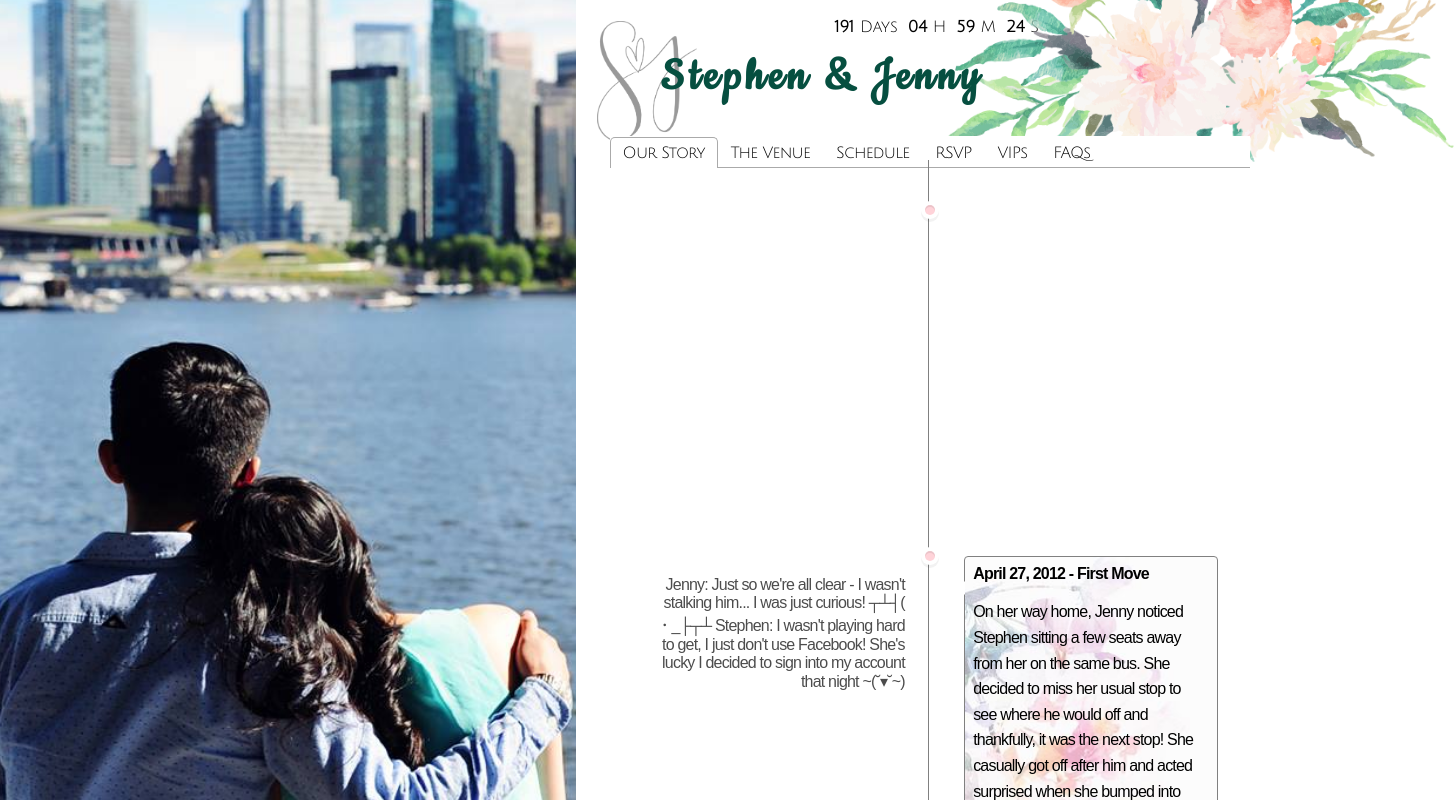
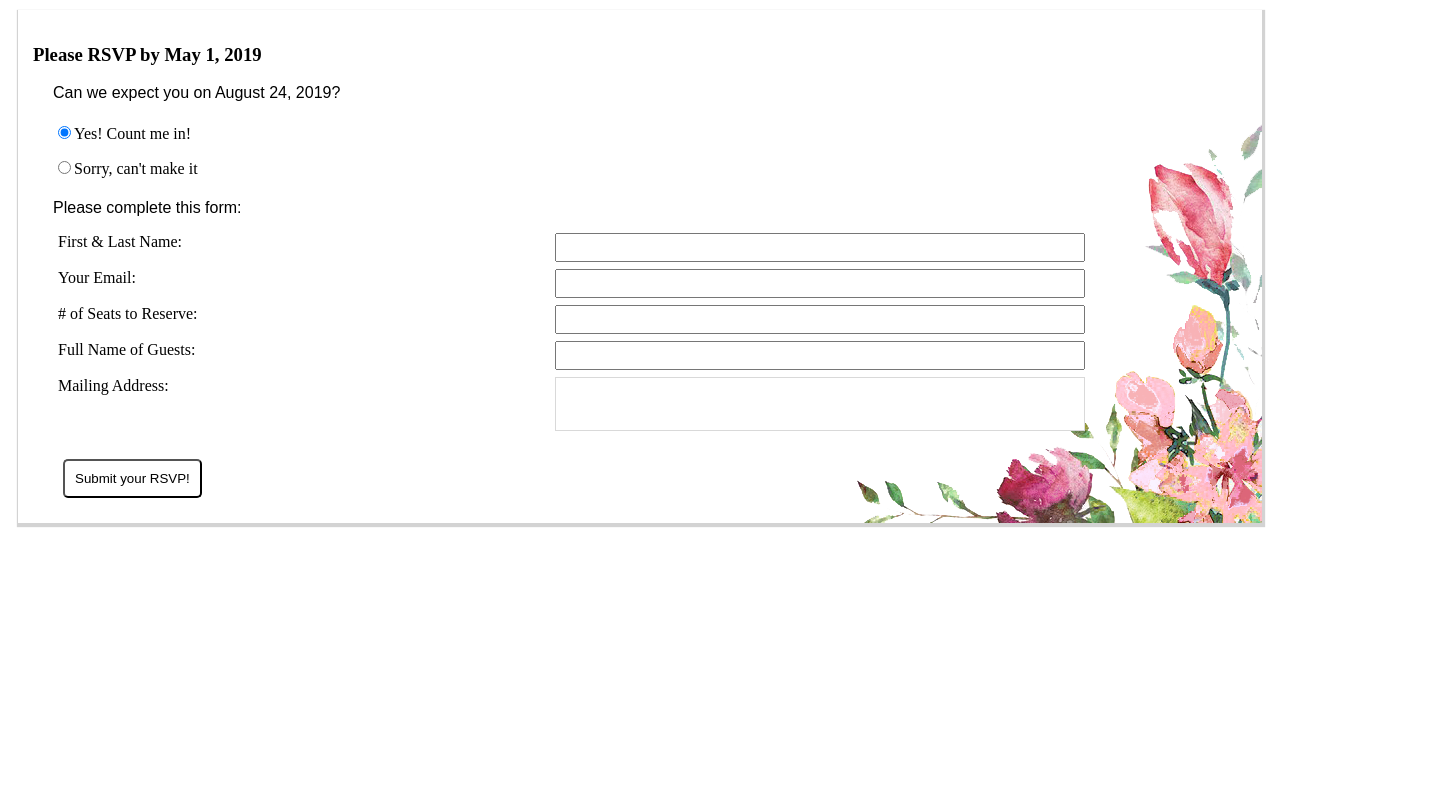
Before and after one commit to jennypoon/sj902, a React (Create React App) app in the folder client/: page / in a window 1280 px wide. Shown: the top 800 px of the page, 1454 px wide, since content can reach past the window. Built offline with nearby package versions, Linux system fonts and the light colour scheme; a web font is replaced by a local one.

Commit message:
removed dependencies

```diff
--- a/client/package.json
+++ b/client/package.json
@@ -5,7 +5,7 @@
   "dependencies": {
     "react": "^16.6.3",
     "react-dom": "^16.6.3",
-    "react-scripts": "2.1.1"
+    "react-scripts": "^2.1.5"
   },
   "scripts": {
     "start": "react-scripts start",
--- a/client/public/index.html
+++ b/client/public/index.html
@@ -2,7 +2,7 @@
 <html lang="en">
   <head>
     <meta charset="utf-8">
-    <link rel="shortcut icon" href="%PUBLIC_URL%/vista_logo.png">
+    <!-- <link rel="shortcut icon" href="%PUBLIC_URL%/vista_logo.png"> -->
     <meta name="viewport" content="width=device-width, initial-scale=1, shrink-to-fit=yes">
     <meta name="apple-mobile-web-app-capable" content="yes" />
     <meta name="theme-color" content="#000000">
--- a/client/src/Home.jsx
+++ b/client/src/Home.jsx
@@ -1,88 +1,20 @@
 import React, { Component } from 'react';
-import { Tab, Tabs, TabList, TabPanel } from 'react-tabs';
 
-import SideImages from "./components/SideImages.jsx";
-import Countdown from "./components/Countdown.jsx";
-import OurStory from "./components/OurStory.jsx";
-import Venue from "./components/Venue.jsx";
-import Schedule from "./components/Schedule.jsx";
 import RSVP from "./components/RSVP.jsx";
-import Faq from "./components/Faq.jsx";
-import Team from "./components/Team.jsx";
-import LoadingPage from "./LoadingPage.jsx";
 
-import logo from "./images/vista_logo.png";
-import floralPinkPeach from './images/floral_piece_pink_peach.png';
-
-import "react-tabs/style/react-tabs.css";
-import "./styling/tabs.css"
 import './App.css';
 
 class Home extends Component {
 
   constructor(props) {
     super(props);
-
-    this.state= {
-     isLoading: true
-    }
+    this.state= {}
   }
 
-  componentDidMount() {
-    setTimeout(() => this.setState({ isLoading: false }));
-   }
-
   render() {
-
-    const tabs = (
-      <div className="tabStyle">
-        <Tabs>
-          <TabList>
-            <Tab> Our Story </Tab>
-            <Tab> The Venue </Tab>
-            <Tab> Schedule </Tab>
-            <Tab> RSVP </Tab>
-            <Tab> VIPs </Tab>
-            <Tab> FAQs </Tab>
-          </TabList>
-
-          <TabPanel>
-            <div className="storyComponent">
-              <OurStory />
-            </div>
-          </TabPanel>
-          <TabPanel>
-            <Venue />
-          </TabPanel>
-          <TabPanel>
-            <Schedule />
-          </TabPanel>
-          <TabPanel>
-            <RSVP />
-          </TabPanel>
-          <TabPanel>
-            <Team />
-          </TabPanel>
-          <TabPanel>
-            <Faq />
-          </TabPanel>
-        </Tabs>
-      </div>
-      )
-
     return (
       <div>
-        { this.state.isLoading ? (
-          <LoadingPage />
-          ) : (
-          <div>
-            <img src={logo} className="jsLogo" alt="logo" />
-            <img className="floralPinkPeach" src={floralPinkPeach} alt="floral" />
-            <Countdown date="2019-08-24T00:00:00" />
-            <SideImages />
-            { tabs }
-          </div>
-        )}
+        <RSVP />
       </div>
     );
   }
--- a/package.json
+++ b/package.json
@@ -30,8 +30,6 @@
     "pg": "^7.7.1",
     "react": "^16.6.3",
     "react-dom": "^16.6.3",
-    "react-router-dom": "^4.3.1",
-    "react-tabs": "^2.3.0",
-    "react-vertical-timeline-component": "^2.3.1"
+    "react-router-dom": "^4.3.1"
   }
 }
```
Also changed, not shown: 2 other files (tests, documents, lock files or other folders).
